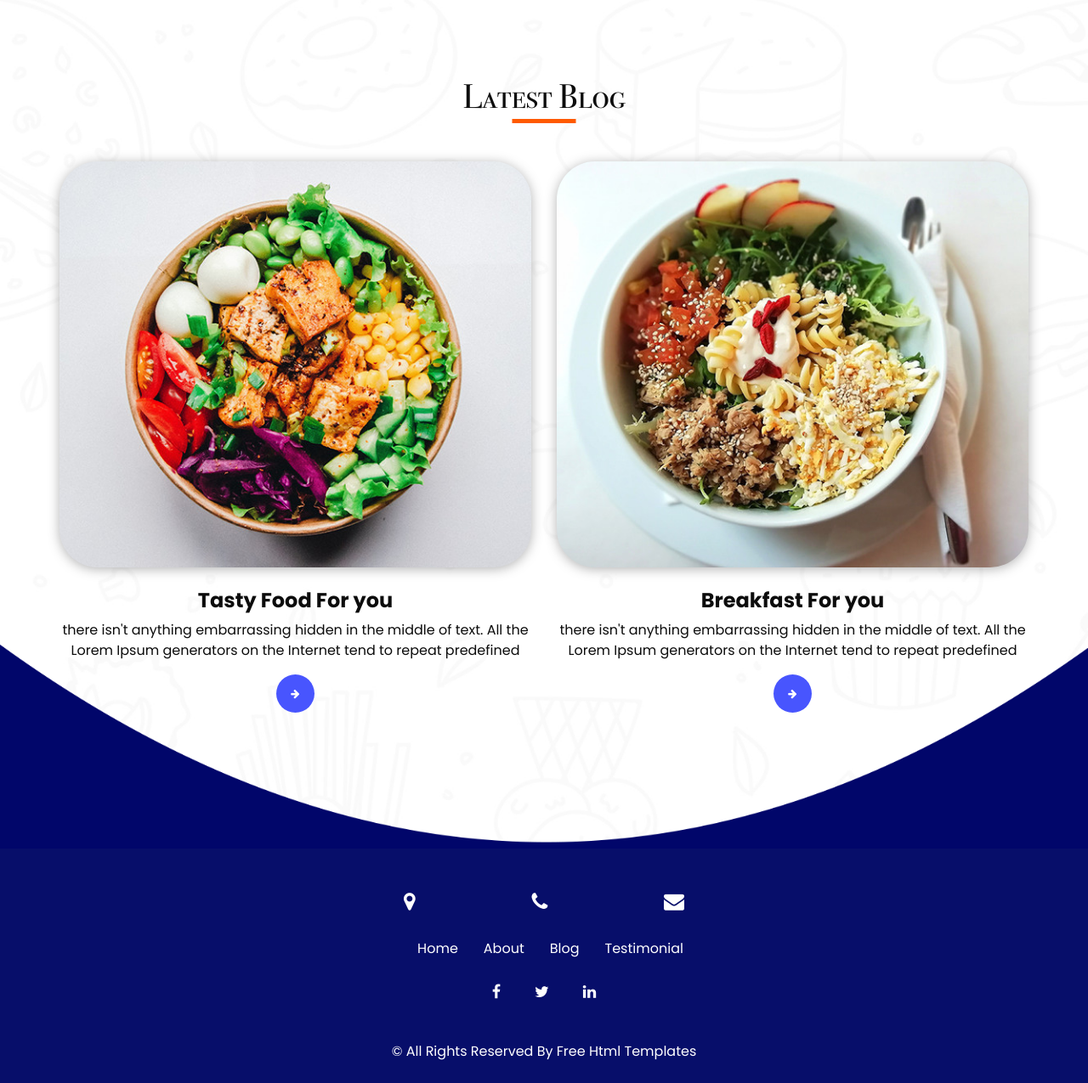
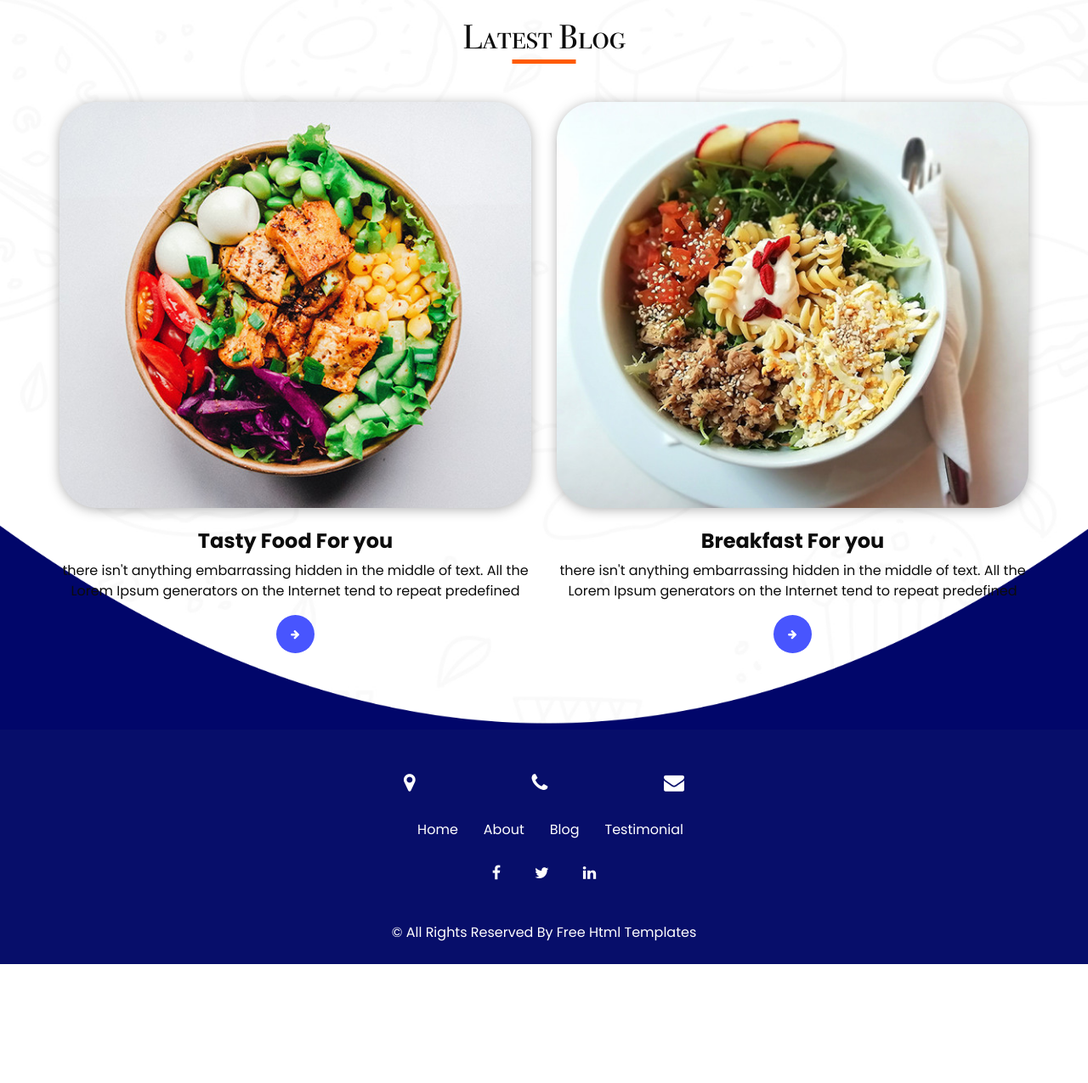
Before and after one commit to Hiufoods/Hiufoods, a PHP site: page /blog.html in a window 1280 px wide. Shown: the part 82-1357 px from the top of the page at 85% size. After the commit the page ends 1217 px from the top, so only its background shows below. Run offline with PHP 8.4, Linux system fonts and the light colour scheme; style sheets or scripts are compiled from the project's sources; some libraries are stand-ins or nearby versions.

Commit message:
Update style.scss
Signed-off-by: Hiufoods <baccomid@gmail.com>

```diff
--- a/css/style.scss
+++ b/css/style.scss
@@ -51,7 +51,7 @@ body {
 }
 
 .layout_padding {
-  padding: 90px 0;
+  padding: 20px 0;
 }
 
 .layout_padding2 {
```
